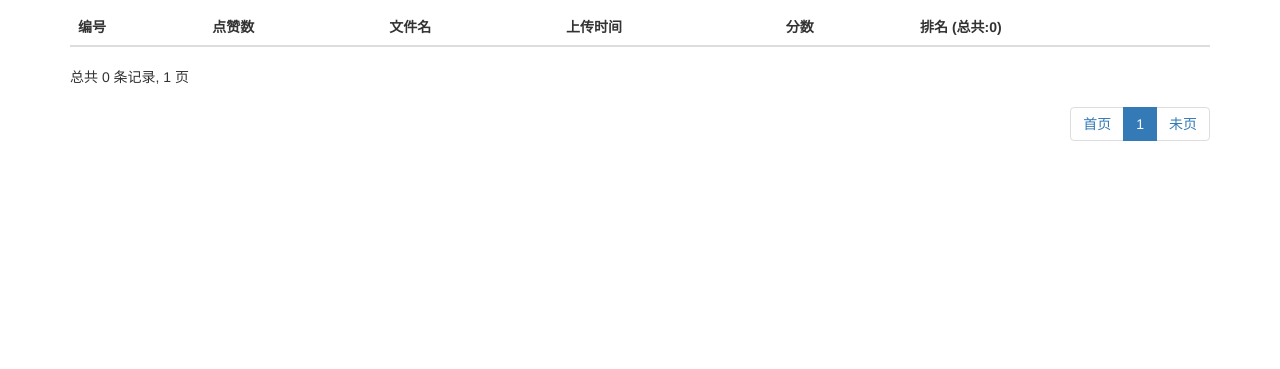
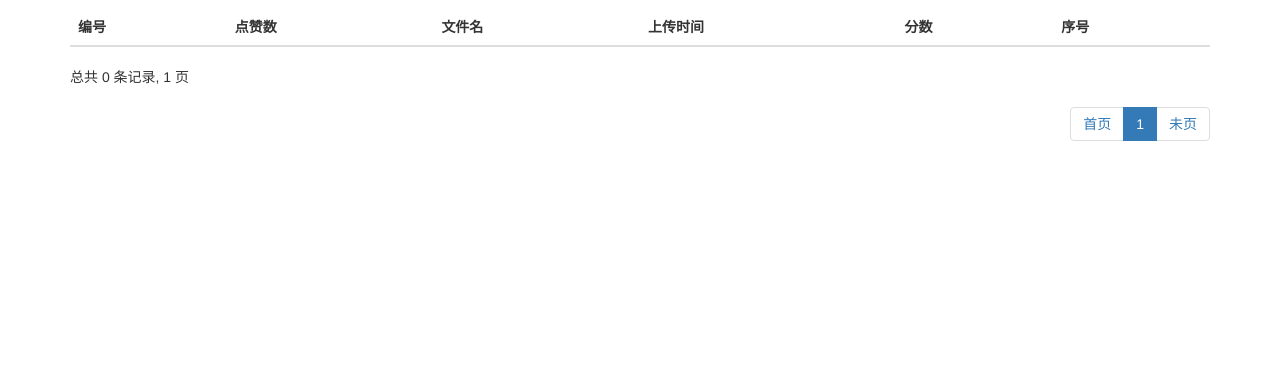
Before and after one commit to pwfee/FaceRank, a Django app: page /list in a window 1280 px wide. Shown: the part 51-420 px from the top of the page. Run offline with Django 3.2, Linux system fonts and the light colour scheme; data that the repository does not hold is empty; parts of the project's set-up code (start-up, migrations or seed data) failed here and were passed over; some libraries are stand-ins or nearby versions.

Commit message:
[C] 更改排序为序号

```diff
--- a/webapp/templates/list.html
+++ b/webapp/templates/list.html
@@ -10,7 +10,7 @@
                 <th>文件名</th>
                 <th>上传时间</th>
                 <th>分数</th>
-                <th>排名 (总共:{{ all }})</th>
+                <th>序号</th>
 
             </tr>
         </thead>
```
